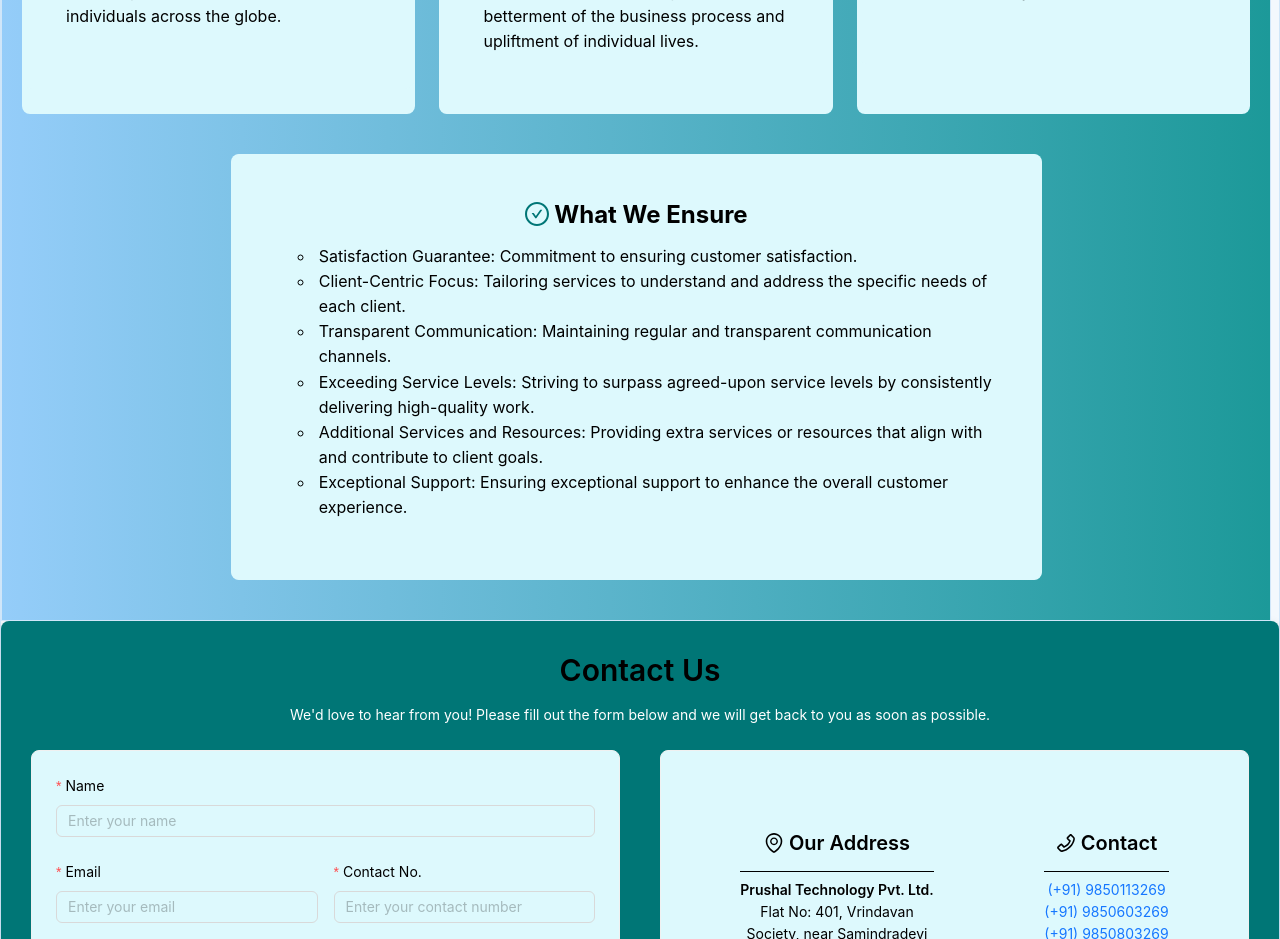
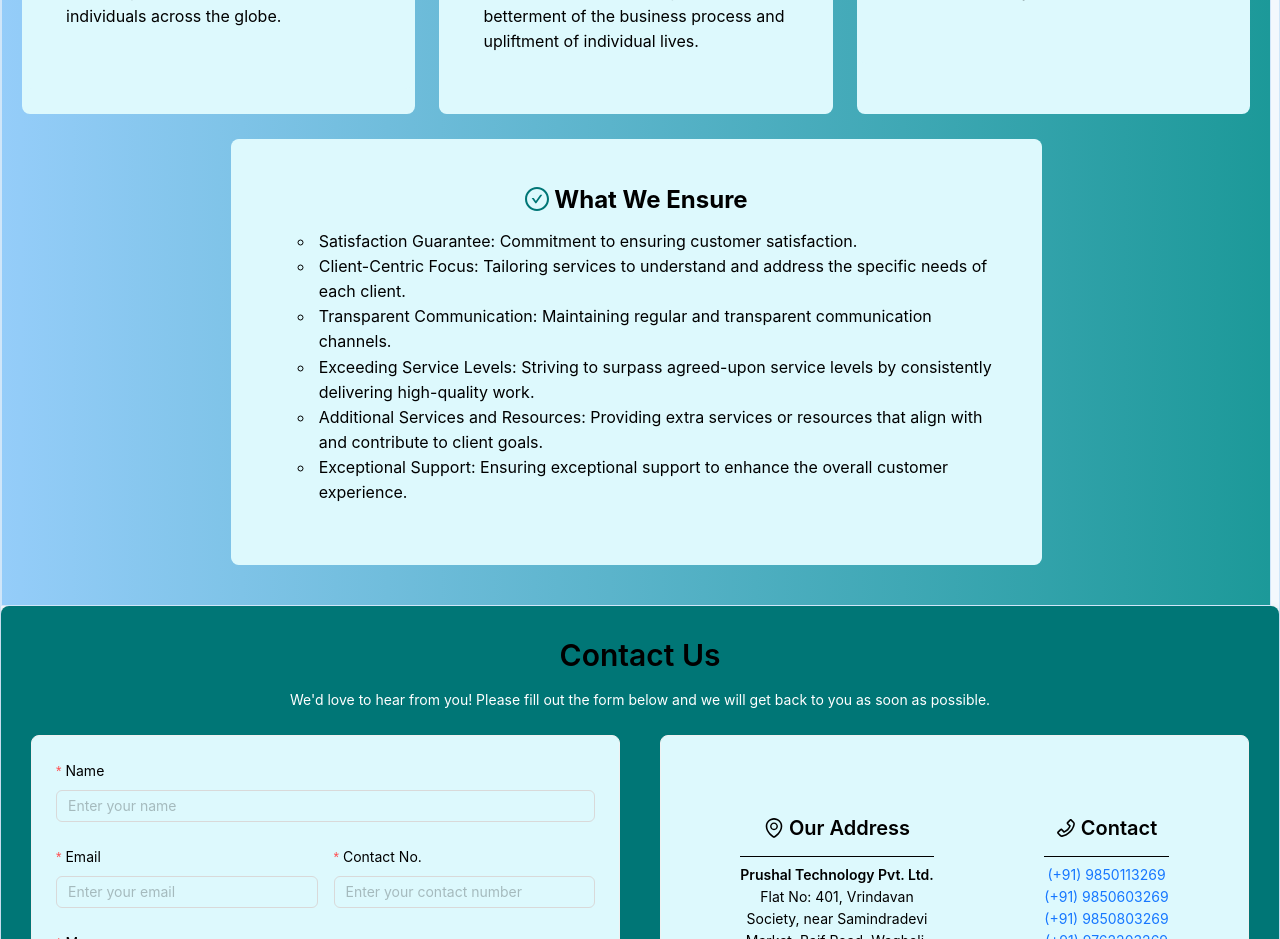
Before and after one commit to Ashish-11-06/Prushal, a React (Vite) app: page / in a window 1280 px wide. Shown: the part 4660-5599 px from the top of the page. Built offline with nearby package versions, Linux system fonts and the light colour scheme.

Commit message:
added css of the about us

```diff
--- a/src/components/home3/AboutUs.css
+++ b/src/components/home3/AboutUs.css
@@ -59,7 +59,7 @@
 }
 
 .special-row {
-  margin-top: 40px;
+  margin-top: 25px;
 }
 
 /* Add consistent height for the Row container */
```
